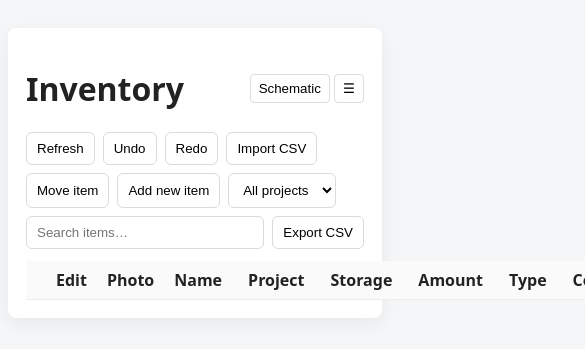
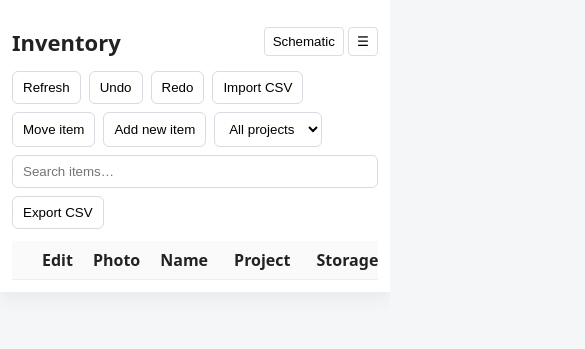
Before and after one commit to l-mercier/InventoryApp, a website: page public/index.html in a window 390 px wide. Shown: the top 349 px of the page, 585 px wide, since content can reach past the window. Drawn offline with Linux system fonts and the light colour scheme; no server answers.

Commit message:
Fix mobile layout: contain table scroll, full-screen modals on small screens
The items table has too many columns to fit a phone width; it was forcing the
whole page (header, buttons) to scroll sideways instead of staying put. The
table now scrolls horizontally inside its own frame, and modals go full-screen
below 640px instead of being clipped.

```diff
--- a/public/index.html
+++ b/public/index.html
@@ -40,6 +40,7 @@
       <button id="exportCsv">Export CSV</button>
     </div>
 
+    <div class="table-scroll">
       <table id="sheet">
         <thead>
           <tr>
@@ -55,6 +56,7 @@
         </thead>
         <tbody></tbody>
       </table>
+    </div>
 
     <div id="addForm" class="modal hidden">
       <h3 id="addFormTitle">Add Item</h3>
--- a/public/style.css
+++ b/public/style.css
@@ -16,7 +16,8 @@ body { font-family: system-ui, -apple-system, Arial; background:#f4f6f8; color:#
 /* Availability badges */
 .qty-short { color:#c53030; font-weight:700 }
 
-table { width:100%; border-collapse:collapse; margin-top:12px }
+.table-scroll { overflow-x:auto; -webkit-overflow-scrolling:touch; margin-top:12px }
+table { width:100%; min-width:640px; border-collapse:collapse }
 th, td { padding:8px 10px; border-bottom:1px solid #eee; text-align:left }
 th { background:#fafafa }
 .sortable { cursor: pointer; user-select: none }
@@ -137,3 +138,11 @@ body:has(.modal:not(.hidden))::before { opacity: 1; pointer-events: auto }
 
 .thumb { width:40px; height:40px; object-fit:cover; border-radius:4px; display:block; border:1px solid #eee }
 .photo-preview { margin-top:10px; width:120px; height:120px; object-fit:cover; border-radius:8px; border:1px solid #d7dbe2 }
+
+@media (max-width: 640px) {
+  body { margin:0 }
+  .container { margin:0; max-width:none; border-radius:0; padding:12px }
+  .header h1 { font-size:22px }
+  .controls input[type=search] { flex-basis:100% }
+  .modal { top:0; width:100vw; max-width:none; max-height:100vh; height:100vh; border-radius:0; transform:translateX(-50%) }
+}
```
Lines whose indentation alone changed are shown as unchanged.
